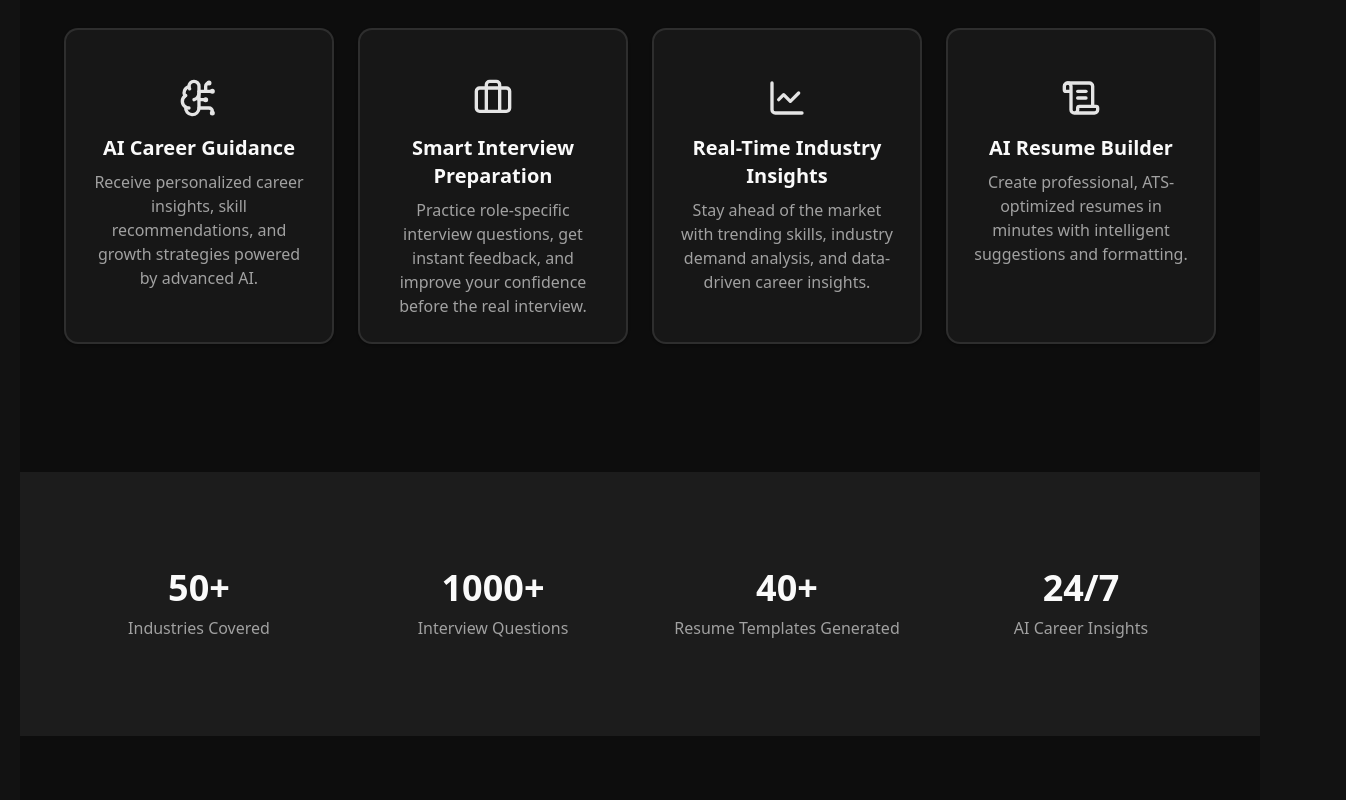
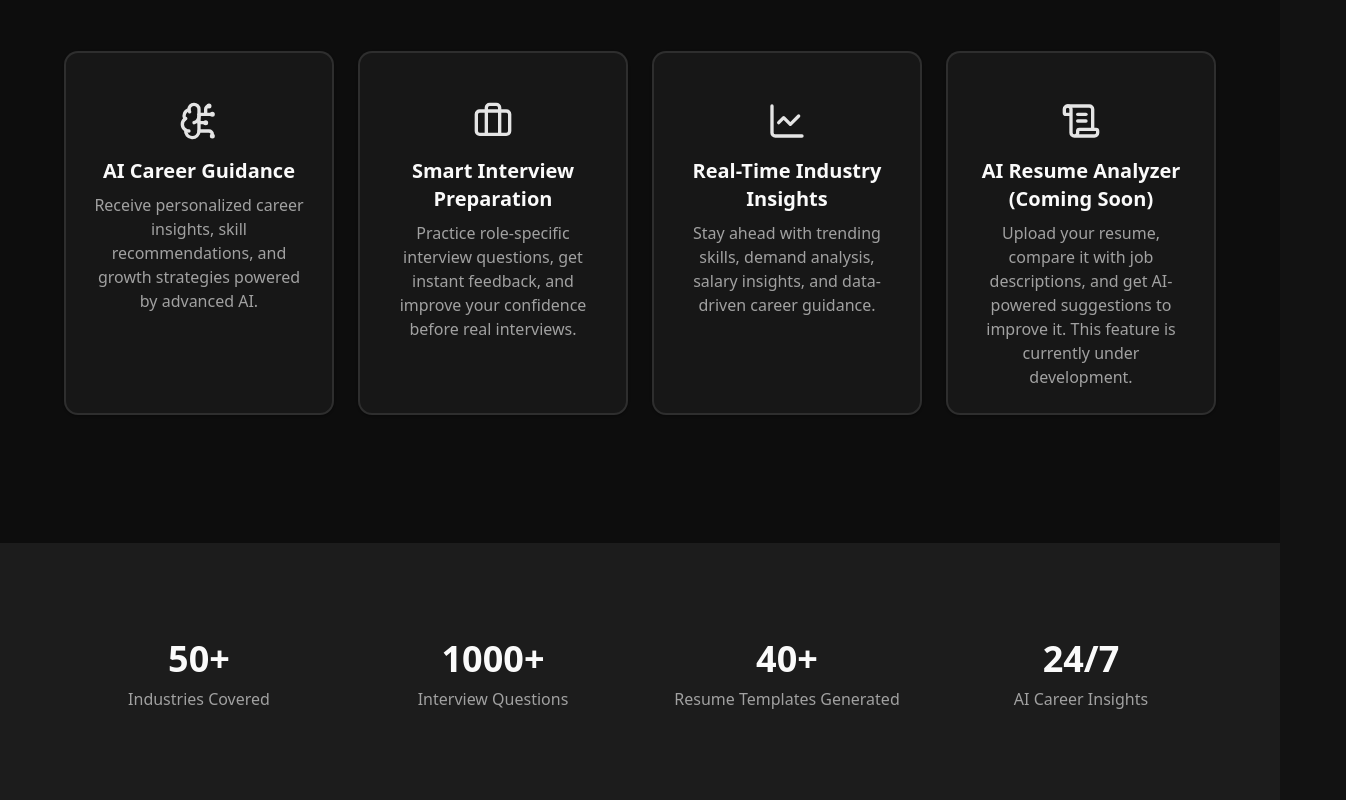
Before and after one commit to aryanchauhan-dev/Arcus.ai, a Next.js app: page / in a window 1280 px wide. Shown: the part 1740-2540 px from the top of the page, 1346 px wide, since content can reach past the window. Built offline with nearby package versions, Linux system fonts and the light colour scheme; no server answers.

Commit message:
Fixed some bugs.

```diff
--- a/app/(main)/dashboard/_components/dashboard-view.tsx
+++ b/app/(main)/dashboard/_components/dashboard-view.tsx
@@ -48,6 +48,7 @@ type Insights = {
   keyTrends?: string[];
   recommendedSkills?: string[];
   nextUpdate?: string | Date;
+  lastUpdated?: string | Date;
 };
 
 // =======================
@@ -103,9 +104,9 @@ const DashboardView = ({ insights }: { insights: Insights }) => {
   const outlookColor = outlookInfo.color;
 
   // 🔥 Date handling
-  const lastUpdatedDate = safeInsights.nextUpdate
-    ? format(new Date(safeInsights.nextUpdate), "dd/MM/yyyy")
-    : "N/A";
+  const lastUpdatedDate = safeInsights.lastUpdated
+  ? format(new Date(safeInsights.lastUpdated), "dd/MM/yyyy")
+  : "N/A";
 
   const nextUpdateDistance = safeInsights.nextUpdate
     ? formatDistanceToNow(new Date(safeInsights.nextUpdate), {
@@ -193,8 +194,8 @@ const DashboardView = ({ insights }: { insights: Insights }) => {
           <CardDescription>Values in thousands</CardDescription>
         </CardHeader>
         <CardContent>
-          <div className="h-100 relative z-10">
-            <ResponsiveContainer>
+          <div className="h-100 w-full relative z-10">
+            <ResponsiveContainer width="100%" height="100%">
               <BarChart data={salaryData}>
                 <CartesianGrid strokeDasharray="3 3" />
                 <XAxis dataKey="name" />
--- /dev/null
+++ b/app/(main)/resume/page.tsx
@@ -0,0 +1,17 @@
+export default function ResumePage() {
+  return (
+    <div className="flex min-h-[80vh] flex-col items-center justify-center text-center">
+
+      <h1 className="text-3xl font-bold">🚧 Resume Analyzer</h1>
+
+      <p className="mt-4 text-muted-foreground">
+        This feature is currently under development.
+      </p>
+
+      <div className="mt-6 text-sm text-gray-400">
+        Coming Soon...
+      </div>
+
+    </div>
+  );
+}
--- a/app/layout.tsx
+++ b/app/layout.tsx
@@ -37,7 +37,7 @@ export default function RootLayout({
             disableTransitionOnChange
           >
             <Header/>
-            <main className="min-h-screen pt-20 px-5">{children}</main>
+            <main className="min-h-screen pt-20">{children}</main>
             <footer className="bg-muted/50 py-12">
               <div className="container mx-auto px-4 text-center text-gray-200">
                 <p>✨ Made with passion and creativity 💖 — Made by Aryan Chauhan</p>
--- a/components/header.tsx
+++ b/components/header.tsx
@@ -63,7 +63,7 @@ const Header = async () => {
               <DropdownMenuItem>
                 <Link href={"/resume"} className="flex items-center gap-2">
                   <FileTextIcon className="h-4 w-3" />
-                  <span>Build Resume</span>
+                  <span>Resume Analyzer</span>
                 </Link>
               </DropdownMenuItem>
 
--- a/data/faq.ts
+++ b/data/faq.ts
@@ -2,31 +2,36 @@ export const faqs = [
   {
     question: "What makes arcus.ai unique as a career development platform?",
     answer:
-      "arcus.ai combines AI-powered tools to help you prepare for every stage of the job search. The platform includes an intelligent resume builder, a cover letter generator, and an AI-driven interview preparation system. Each feature adapts to your industry, skills, and experience to provide personalized career guidance.",
+      "arcus.ai is an AI-powered career platform designed to support you at every stage of your job journey. It combines personalized career insights, interview preparation, and smart content generation to help you make better career decisions with confidence.",
   },
   {
-    question: "How does arcus.ai generate personalized content?",
+    question: "What features are currently available on arcus.ai?",
     answer:
-      "During onboarding, arcus.ai collects information about your industry, skills, experience level, and target roles. Using this data, the platform generates tailored resumes, cover letters, and interview questions aligned with your professional background and career goals.",
+      "Currently, arcus.ai provides AI-driven career insights, industry trend analysis, and interview preparation tools. These features are tailored to your profile to help you understand market demand, required skills, and growth opportunities.",
+  },
+  {
+    question: "Is there a resume builder available?",
+    answer:
+      "The resume analyzer and builder feature is currently under development and will be available soon. It will allow you to upload your resume, compare it against job descriptions, and receive AI-powered suggestions to improve it.",
+  },
+  {
+    question: "How does arcus.ai generate personalized insights?",
+    answer:
+      "arcus.ai uses your selected role, skills, and preferences to generate tailored insights. This includes salary trends, in-demand skills, and market outlook, helping you make informed career decisions.",
   },
   {
     question: "How reliable are arcus.ai's career insights?",
     answer:
-      "arcus.ai leverages AI models trained on industry patterns and hiring trends to provide relevant career insights, including commonly required skills, interview expectations, and resume optimization strategies.",
+      "The platform uses AI models trained on industry patterns and hiring trends to generate insights. While highly useful for guidance, these insights should be combined with your own research and judgment.",
   },
   {
     question: "Is my data secure with arcus.ai?",
     answer:
-      "Yes. arcus.ai follows industry-standard security practices to protect your professional information. Authentication is handled securely using JWT (JSON Web Tokens), and your personal data is encrypted and never shared with third parties.",
+      "Yes. arcus.ai follows standard security practices to protect your data. Authentication is handled securely, and your personal information is not shared with third parties.",
   },
   {
-    question: "How can I track my interview preparation progress?",
+    question: "Can I customize the AI-generated outputs?",
     answer:
-      "arcus.ai provides detailed performance analytics for your mock interviews, including response quality, improvement areas, and progress over multiple practice sessions. This helps you identify weaknesses and steadily improve your interview skills.",
-  },
-  {
-    question: "Can I edit the AI-generated content?",
-    answer:
-      "Absolutely. arcus.ai gives you full control over all generated content. You can easily edit and refine resumes, cover letters, and other materials using the built-in editor to ensure everything perfectly reflects your experience and style.",
+      "Yes. All AI-generated insights and future content features are designed to be flexible, allowing you to adapt and refine them according to your needs.",
   },
 ];
--- a/data/features.tsx
+++ b/data/features.tsx
@@ -2,11 +2,7 @@ import {
   BrainCircuit,
   Briefcase,
   LineChart,
-  ScrollText,
-  FileText,
-  Target,
-  Map,
-  Lightbulb
+  ScrollText
 } from "lucide-react";
 
 export const features = [
@@ -20,18 +16,18 @@ export const features = [
     icon: <Briefcase className="w-10 h-10 mb-4 text-primary" />,
     title: "Smart Interview Preparation",
     description:
-      "Practice role-specific interview questions, get instant feedback, and improve your confidence before the real interview.",
+      "Practice role-specific interview questions, get instant feedback, and improve your confidence before real interviews.",
   },
   {
     icon: <LineChart className="w-10 h-10 mb-4 text-primary" />,
     title: "Real-Time Industry Insights",
     description:
-      "Stay ahead of the market with trending skills, industry demand analysis, and data-driven career insights.",
+      "Stay ahead with trending skills, demand analysis, salary insights, and data-driven career guidance.",
   },
   {
     icon: <ScrollText className="w-10 h-10 mb-4 text-primary" />,
-    title: "AI Resume Builder",
+    title: "AI Resume Analyzer (Coming Soon)",
     description:
-      "Create professional, ATS-optimized resumes in minutes with intelligent suggestions and formatting.",
+      "Upload your resume, compare it with job descriptions, and get AI-powered suggestions to improve it. This feature is currently under development.",
   },
 ];
--- a/data/howItWorks.tsx
+++ b/data/howItWorks.tsx
@@ -1,28 +1,28 @@
-import { UserPlus, FileEdit, Users, LineChart } from "lucide-react";
+import { UserPlus, Brain, Users, LineChart } from "lucide-react";
 
 export const howItWorks = [
   {
-    title: "Professional Onboarding Form",
+    title: "Personalized Onboarding",
     description:
-  "Complete a quick onboarding by sharing your industry, experience, skills, and target roles to receive personalized interview questions, and career preparation resources.",
+      "Start by sharing your industry, experience, skills, and target roles. This helps the platform tailor insights and recommendations specifically to your career goals.",
     icon: <UserPlus className="w-8 h-8 text-primary" />,
   },
   {
-    title: "Craft ATS-Optimized Documents",
+    title: "AI Career Insights",
     description:
-      "Generate resumes and cover letters optimized for modern Applicant Tracking Systems (ATS), improving keyword matching and increasing shortlisting chances by up to 40%.",
-    icon: <FileEdit className="w-8 h-8 text-primary" />,
+      "Get data-driven insights including salary trends, in-demand skills, and market outlook to understand where you stand and what to focus on next.",
+    icon: <Brain className="w-8 h-8 text-primary" />,
   },
   {
-    title: "AI-Powered Interview Practice",
+    title: "Smart Interview Preparation",
     description:
-      "Simulate realistic technical and behavioral interviews with AI-generated questions tailored to your target role and receive instant feedback on responses.",
+      "Practice role-specific interview questions with AI-generated scenarios and receive feedback to improve your performance and confidence.",
     icon: <Users className="w-8 h-8 text-primary" />,
   },
   {
-    title: "Performance Analytics & Insights",
+    title: "Track Progress & Improve",
     description:
-      "Track your preparation progress with detailed analytics including interview scores, response quality, and improvement trends across multiple practice sessions.",
+      "Monitor your progress with detailed analytics, identify weak areas, and continuously improve your preparation over time.",
     icon: <LineChart className="w-8 h-8 text-primary" />,
   },
 ];
```
